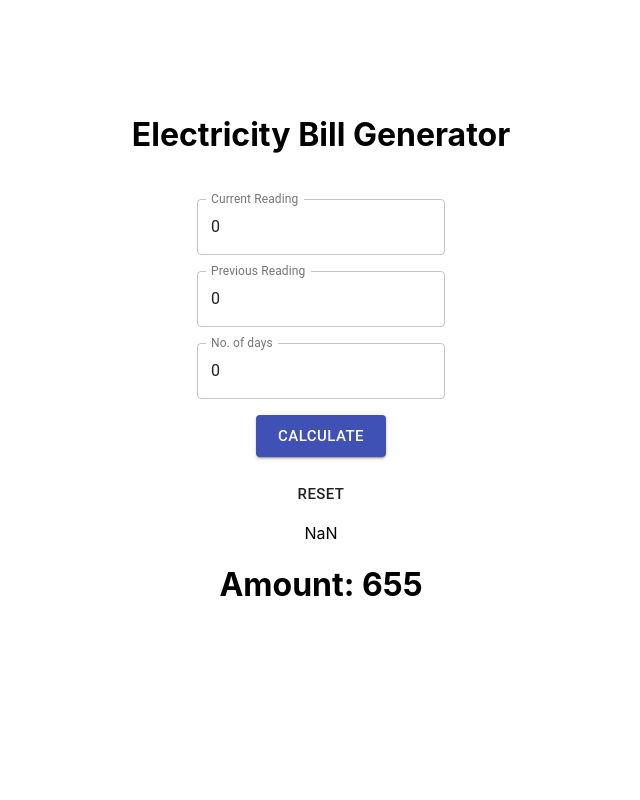
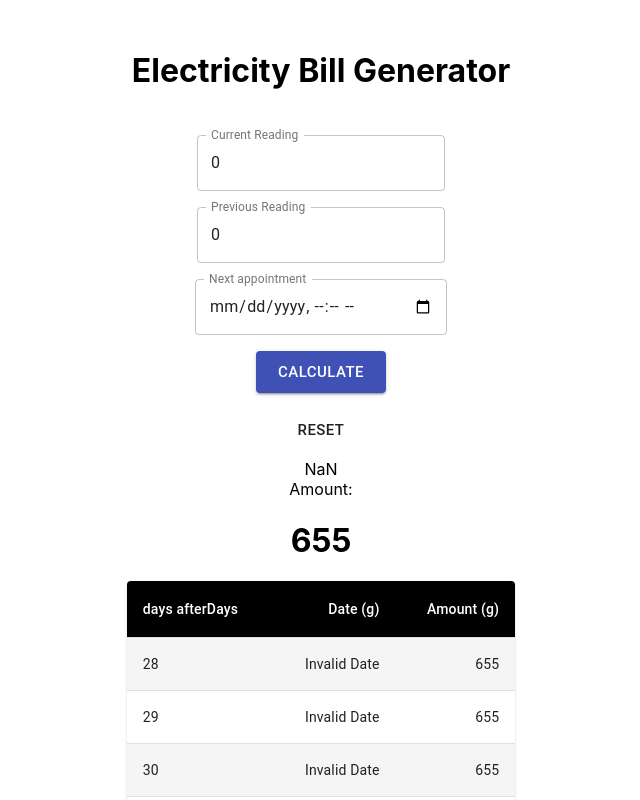
Before and after one commit to ManojPathak1/bill_generator, a Next.js app: page / in a window 1280 px wide. Both pictures are taken after a click on the button "CALCULATE". Shown: the top 800 px of the page, without its empty margins (319-959 px from the left). Built offline with nearby package versions, Linux system fonts and the light colour scheme.

Commit message:
Estimate Amount

```diff
--- a/pages/index.js
+++ b/pages/index.js
@@ -1,7 +1,14 @@
 import Head from 'next/head';
 import TextField from '@material-ui/core/TextField';
 import Button from '@material-ui/core/Button';
-import { makeStyles } from '@material-ui/core/styles';
+import { makeStyles, withStyles } from '@material-ui/core/styles';
+import Table from '@material-ui/core/Table';
+import TableBody from '@material-ui/core/TableBody';
+import TableCell from '@material-ui/core/TableCell';
+import TableContainer from '@material-ui/core/TableContainer';
+import TableHead from '@material-ui/core/TableHead';
+import TableRow from '@material-ui/core/TableRow';
+import Paper from '@material-ui/core/Paper';
 import { useState, useEffect } from 'react';
 import useLocalStorage from "../hooks/useLocalStorage";
 
@@ -14,28 +21,72 @@ const useStyles = makeStyles((theme) => ({
   },
 }));
 
+const StyledTableCell = withStyles((theme) => ({
+  head: {
+    backgroundColor: theme.palette.common.black,
+    color: theme.palette.common.white,
+  },
+  body: {
+    fontSize: 14,
+  },
+}))(TableCell);
+
+const StyledTableRow = withStyles((theme) => ({
+  root: {
+    '&:nth-of-type(odd)': {
+      backgroundColor: theme.palette.action.hover,
+    },
+  },
+}))(TableRow);
+
 export default function Home() {
   const [previousReading, setPreviousReading] = useLocalStorage("previousReading", 0);
   const [currentReading, setCurrentReading] = useLocalStorage("currentReading", 0);
   const [days, setDays] = useLocalStorage("days", 0);
+  const [readingDate, setReadingDate] = useLocalStorage("readingDate", "");
   const [amount, setAmount] = useLocalStorage("amount", null);
   const [averageReading, setAverageReading] = useLocalStorage("averageReading", null);
+  const [estimatedData, setEstimatedData] = useLocalStorage("estimatedData", null);
   const classes = useStyles();
   const calculateBill = () => {
     const readings = currentReading - previousReading;
+    let amt = getAmount(readings);
+    setAmount(amt);
+    setAverageReading((readings/getHours(new Date()))*24);
+    getEstimatedAmount(readings);
+    console.log(getHours(new Date()));
+  };
+  const resetValue = () => {
+    setPreviousReading(0);
+    setCurrentReading(0);
+    setDays(0);
+  };
+  const getAmount = readings => {
     let amt = 0;
     if (readings > 0 && readings <= 150) amt = readings * 5.5;
     else if (readings > 150 && readings <= 300) amt = 150 * 5.5 + (readings - 150) * 6;
     else if (readings > 300 && readings <= 500) amt = 150 * 5.5 + 150 * 6 + (readings - 300) * 6.5;
     else if (readings > 500) amt = 150 * 5.5 + 150 * 6 + 200 * 6.5 + (readings - 500) * 7;
     amt += 655;
-    setAmount(amt);
-    setAverageReading(readings/days);
+    return amt;
   };
-  const resetValue = () => {
-    setPreviousReading(0);
-    setCurrentReading(0);
-    setDays(0);
+
+  const getHours = date => {
+    let diff =(date.getTime() - new Date(readingDate).getTime()) / 1000;
+    diff /= (60 * 60);
+    return Math.abs(Math.round(diff));
+  };
+
+  const getEstimatedAmount = (readings) => {
+    const afterDays = [28, 29, 30, 31, 32, 33];
+    const averageReading = readings/getHours(new Date());
+    const result = afterDays.map(days => {
+      const readingDateObj = new Date(readingDate);
+      const estimatedDate = new Date(readingDateObj.setDate(readingDateObj.getDate() + days));
+      const totalReadings = averageReading * getHours(estimatedDate);
+      return { afterDays: days, estimatedDate, amount: getAmount(totalReadings) };
+    });
+    setEstimatedData(result);
   };
   return (
     <div className="container">
@@ -72,16 +123,16 @@ export default function Home() {
           onChange={event => setPreviousReading(event.target.value)}
         />
         <TextField
-          id="outlined-number"
-          label="No. of days"
-          type="number"
+          id="datetime-local"
+          label="Next appointment"
+          type="datetime-local"
+          defaultValue={readingDate}
+          className={classes.margin}
+          variant="outlined"
           InputLabelProps={{
             shrink: true,
           }}
-          variant="outlined"
-          className={classes.margin}
-          value={days}
-          onChange={event => setDays(event.target.value)}
+          onChange={event => { setReadingDate(event.target.value); console.log(Date(event.target.value)); }}
         />
         <Button variant="contained" size="large" color="primary" className={classes.margin} onClick={calculateBill}>
           Calculate
@@ -89,8 +140,30 @@ export default function Home() {
         <Button size="large" className={classes.margin} onClick={resetValue}>
           Reset
         </Button>
-        {averageReading && <h1>Average Reading: {averageReading}</h1>}
-        {amount && <h1>Amount: {amount}</h1>}
+        {averageReading && <><span>Average Reading:</span><h1>{averageReading}</h1></>}
+        {amount && <><span>Amount:</span><h1>{amount}</h1></>}
+        <TableContainer component={Paper}>
+      <Table className={classes.table} aria-label="customized table">
+        <TableHead>
+          <TableRow>
+            <StyledTableCell>days afterDays</StyledTableCell>
+            <StyledTableCell align="right">Date&nbsp;(g)</StyledTableCell>
+            <StyledTableCell align="right">Amount&nbsp;(g)</StyledTableCell>
+          </TableRow>
+        </TableHead>
+        <TableBody>
+          {estimatedData && estimatedData.map((row) => (
+            <StyledTableRow key={row.daysAfter}>
+              <StyledTableCell component="th" scope="row">
+                {row.afterDays}
+              </StyledTableCell>
+              <StyledTableCell align="right">{String(row.estimatedDate)}</StyledTableCell>
+              <StyledTableCell align="right">{row.amount}</StyledTableCell>
+            </StyledTableRow>
+          ))}
+        </TableBody>
+      </Table>
+    </TableContainer>
       </main>
       <style jsx>{`
         .container {
@@ -103,7 +176,7 @@ export default function Home() {
         }
 
         main {
-          padding: 5rem 0;
+          padding: 1rem 0;
           flex: 1;
           display: flex;
           flex-direction: column;
```
